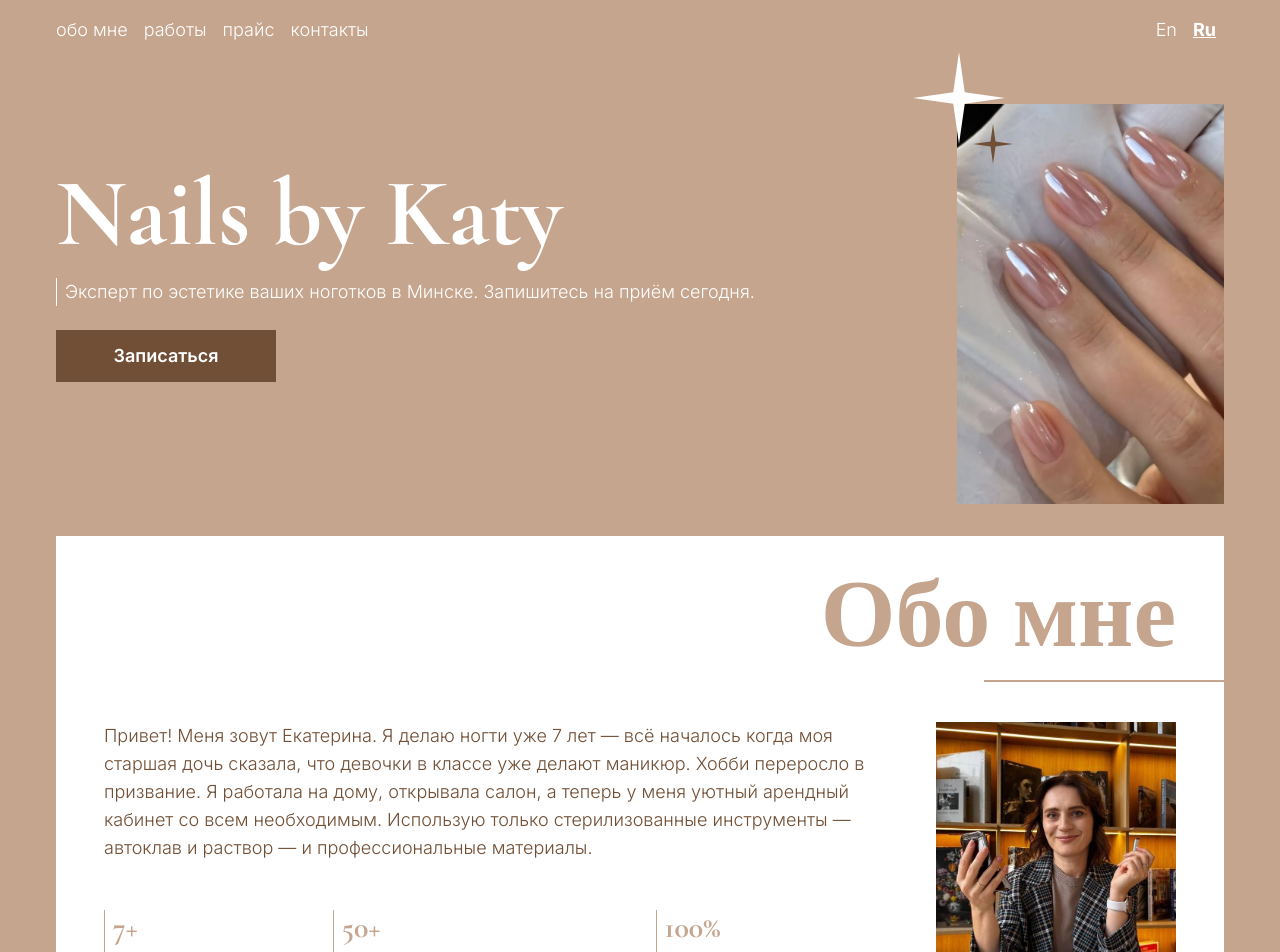
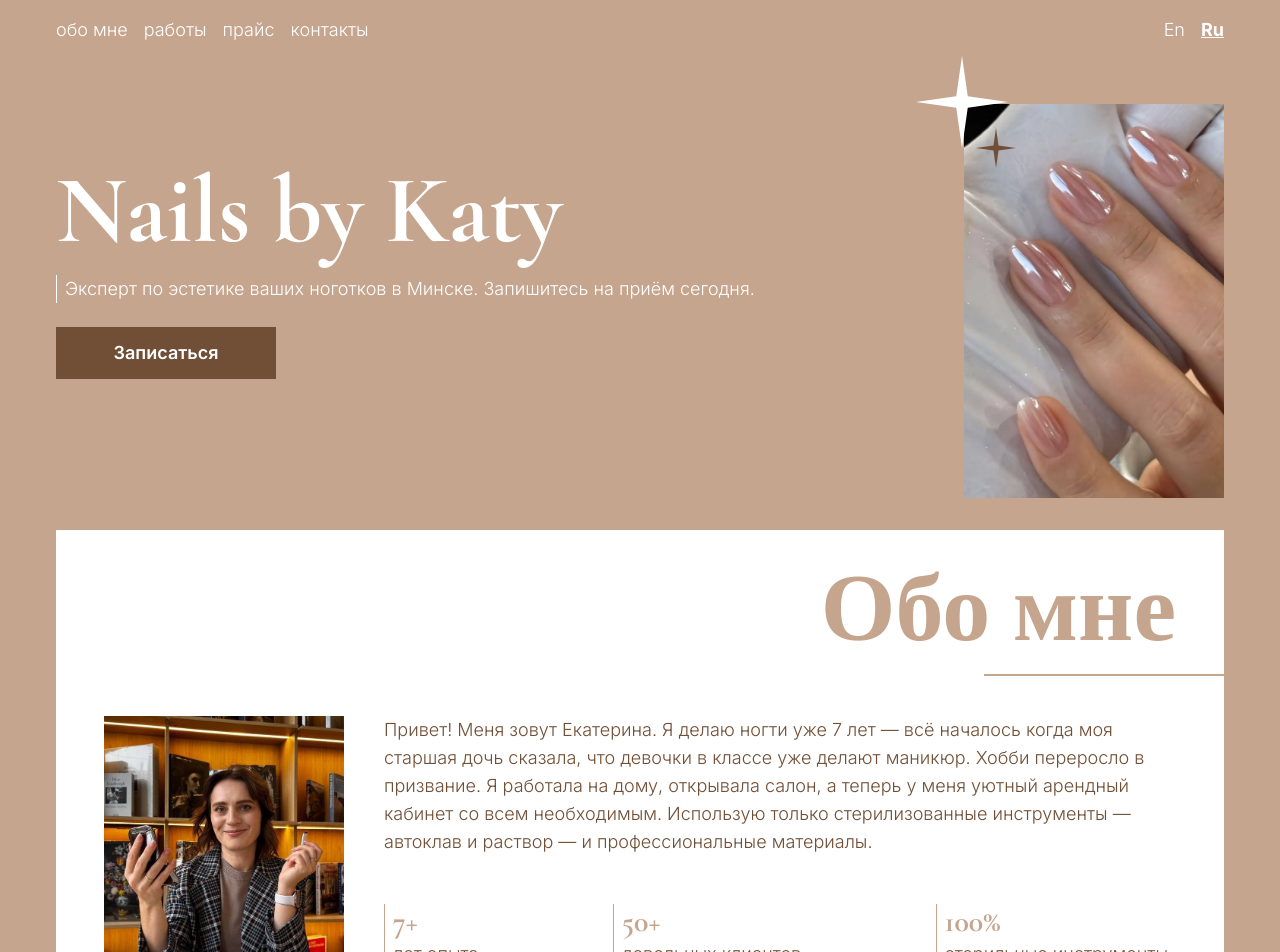
Before and after one commit to iviktorry/katyko-nails-salon, a React (Vite) app: page / in a window 1280 px wide. Shown: the top 952 px of the page. Built offline with nearby package versions, Linux system fonts and the light colour scheme.

Commit message:
style: correct styles mostly for Hero image to be same size in both languages

```diff
--- a/src/components/About.jsx
+++ b/src/components/About.jsx
@@ -6,17 +6,17 @@ export default function About({ about }) {
   return (
     <section id="about" className="flex flex-col gap-6">
       <div className="flex flex-row-reverse items-center justify-between gap-4 pb-4 md:flex-col">
-        <h2 className="font-heading self-end pr-6 text-7xl font-bold text-stone-400 lg:pr-12 lg:text-8xl">
+        <h2 className="font-heading self-end pr-6 text-6xl font-bold text-stone-400 sm:text-7xl lg:pr-12 lg:text-8xl">
           {t("about.heading")}
         </h2>
         <div className="h-0.5 w-[8%] bg-stone-400 md:w-60 md:self-end"></div>
       </div>
 
-      <div className="flex flex-col px-6 md:flex-row-reverse md:items-start md:gap-10 lg:px-12">
+      <div className="flex flex-col px-6 md:flex-row md:items-start md:gap-10 lg:px-12">
         <img
           src={about.photo}
-          className="w-60 self-start sm:w-70 md:w-60"
-          alt=""
+          className="aspect-3/4 w-60 self-start sm:w-70 md:min-w-60"
+          alt={t("about.alt")}
         />
         <div className="flex flex-col justify-center gap-4 md:gap-12">
           <p className="self-start pt-8 pr-8 md:p-0">{t("about.text")}</p>
--- a/src/components/Contacts.jsx
+++ b/src/components/Contacts.jsx
@@ -53,7 +53,7 @@ export default function Contacts() {
     >
       <div className="flex-1">
         <div className="flex w-full flex-col md:text-left">
-          <h2 className="font-heading self-start px-6 text-7xl font-bold text-stone-400 lg:pl-12 lg:text-8xl xl:pr-0">
+          <h2 className="font-heading self-start pl-6 text-6xl font-bold text-stone-400 sm:text-7xl lg:pl-12 lg:text-8xl xl:pr-0">
             {t("contacts.heading")}
           </h2>
           <div className="mt-3 mb-5 h-0.5 w-40 self-end bg-stone-400 md:w-50 md:self-start"></div>
@@ -116,7 +116,7 @@ export default function Contacts() {
           <div className="relative w-fit">
             <Button
               text={t("contacts.form.buttonText")}
-              style="bg-stone-400 ring ring-stone-400 hover:bg-stone-300 h-13 text-base lg:text-lg"
+              style="bg-stone-400 ring hover:bg-stone-300 ring-stone-400 h-13 text-base lg:text-lg"
             />
             <div
               role="status"
--- a/src/components/Hero.jsx
+++ b/src/components/Hero.jsx
@@ -8,9 +8,9 @@ export default function Hero({ hero }) {
   const items = t("hero.navigation", { returnObjects: true });
   return (
     <section className="flex flex-col items-center gap-0 pb-8">
-      <div className="flex w-full justify-between">
+      <div className="flex w-full justify-between gap-2">
         <nav className="md:self-end">
-          <ul className="flex justify-center gap-4">
+          <ul className="flex gap-4">
             {items.map((item) => (
               <li
                 key={item.link}
@@ -24,18 +24,16 @@ export default function Hero({ hero }) {
         <LanguageSwitcher />
       </div>
       <div className="flex flex-col items-center md:w-full md:flex-row-reverse md:justify-between md:gap-6">
-        <div className="relative w-[70%] max-w-lg pt-15 md:w-auto">
-          <img
-            src={hero.image}
-            className="aspect-auto md:max-h-100 md:w-full"
-            alt=""
-          />
-          <div className="absolute top-2 -right-10 md:-left-11">
-            <Sparkles />
+        <div className="flex w-[70%] max-w-lg flex-col items-center pt-15 md:w-auto">
+          <div className="relative aspect-66/100 max-w-79.5 md:w-58 lg:w-65">
+            <img src={hero.image} className="size-full" alt="" />
+            <div className="absolute -top-10 -right-9 md:-left-9 lg:-top-12 lg:-left-12">
+              <Sparkles />
+            </div>
           </div>
         </div>
         <div className="flex flex-col items-center md:items-start">
-          <h1 className="font-heading relative -top-11 max-w-[90%] self-start pl-2 text-7xl font-bold md:top-0 md:p-0 md:pb-4 lg:text-8xl">
+          <h1 className="font-heading relative -top-11 max-w-[90%] self-start text-7xl font-bold md:top-0 md:pb-4 lg:text-8xl">
             {t("hero.subtitle")}
           </h1>
           <p className="border-l pl-2">{t("hero.description")}</p>
--- a/src/components/LanguageSwitcher.jsx
+++ b/src/components/LanguageSwitcher.jsx
@@ -7,16 +7,16 @@ export default function LanguageSwitcher() {
     i18n.changeLanguage(lng);
   }
   return (
-    <div className="flex">
+    <div className="flex flex-col sm:flex-row sm:gap-4">
       <button
         onClick={() => changeLanguage("en")}
-        className={`px-2 ${i18n.language === "en" ? "font-bold underline" : ""}`}
+        className={`${i18n.language === "en" ? "font-bold underline" : ""}`}
       >
         En
       </button>
       <button
         onClick={() => changeLanguage("ru")}
-        className={`px-2 ${i18n.language === "ru" ? "font-bold underline" : ""}`}
+        className={`${i18n.language === "ru" ? "font-bold underline" : ""}`}
       >
         Ru
       </button>
--- a/src/components/Price.jsx
+++ b/src/components/Price.jsx
@@ -9,7 +9,7 @@ export default function Price() {
     <section id="price" className="flex flex-col items-center pt-4 pb-8">
       <div className="flex w-full justify-between pl-4">
         <Sparkles />
-        <h2 className="font-heading text-7xl font-bold text-white lg:text-8xl">
+        <h2 className="font-heading text-6xl font-bold text-white sm:text-7xl lg:text-8xl">
           {t("price.heading")}
         </h2>
       </div>
--- a/src/components/Sparkles.jsx
+++ b/src/components/Sparkles.jsx
@@ -1,10 +1,10 @@
 export default function Sparkles() {
   return (
-    <div className="relative h-23 w-23">
+    <div className="relative size-18 lg:size-23">
       <svg
         viewBox="0 0 24 24"
         fill="none"
-        className="h-23 w-23 text-white"
+        className="size-18 text-white lg:size-23"
         xmlns="http://www.w3.org/2000/svg"
       >
         <path
@@ -15,7 +15,7 @@ export default function Sparkles() {
       <svg
         viewBox="0 0 24 24"
         fill="none"
-        className="absolute -right-2 -bottom-5 h-10 w-10 text-stone-600"
+        className="absolute -right-4 -bottom-3 size-8 text-stone-600 lg:-right-2 lg:-bottom-5 lg:size-10"
         xmlns="http://www.w3.org/2000/svg"
       >
         <path
--- a/src/components/Works.jsx
+++ b/src/components/Works.jsx
@@ -32,7 +32,7 @@ export default function Works({ works }) {
       ref={sectionRef}
       className="flex flex-col items-center gap-6 px-6 pt-8 lg:px-12"
     >
-      <h2 className="font-heading self-start text-7xl font-bold text-stone-400 lg:text-8xl">
+      <h2 className="font-heading self-start text-6xl font-bold text-stone-400 sm:text-7xl lg:text-8xl">
         {t("works.heading")}
       </h2>
       <div className="grid grid-cols-2 gap-2 md:grid-cols-3 lg:grid-cols-5 lg:gap-4">
```
